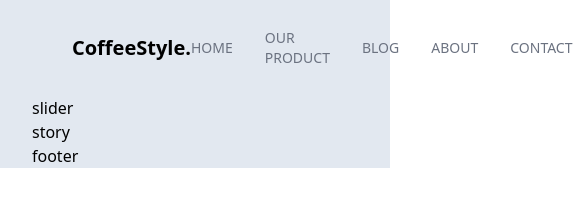
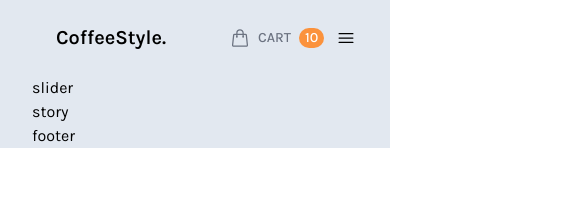
Before and after one commit to ZuyLe13/tailwindcss-coffestyle, a website: page public/index.html in a window 390 px wide. Shown: the top 206 px of the page, 585 px wide, since content can reach past the window. Drawn offline with nearby package versions, Linux system fonts and the light colour scheme; files that its build step writes are made by us from their sources.

Commit message:
Responsive header

```diff
--- a/public/index.html
+++ b/public/index.html
@@ -3,45 +3,52 @@
     <head>
         <meta charset="UTF-8" />
         <meta name="viewport" content="width=device-width, initial-scale=1.0" />
+        <link rel="icon" href="./img/favicon/favicon.jpg" sizes="16x16" />
         <title>Coffee Style</title>
         <link href="./output.css" type="text/css" rel="stylesheet" />
+        <script src="main.js" type="text/javascript" async></script>
     </head>
     <body>
         <div id="root">
             <div
-                class="content-wrapper max-w-screen-2xl text-base mx-auto px-8 bg-slate-200"
+                class="content-wrapper font-Karla max-w-screen-2xl text-base mx-auto px-8 bg-slate-200"
             >
-                <header class="py-6 mx-10">
-                    <nav class="flex flex-row justify-between items-center">
+                <header class="p-6 mx-auto">
+                    <nav
+                        class="flex flex-row justify-between items-center relative"
+                    >
                         <div
                             class="logo basis-2/6 text-center text-xl font-semibold cursor-pointer"
                         >
                             CoffeeStyle.
                         </div>
                         <ul
-                            class="flex items-center justify-end gap-8 uppercase text-sm text-gray-500 font-medium basis-3/6"
+                            id="ct-top-menu"
+                            class="basis-3/6 hidden lg:flex lg:items-center lg:justify-end lg:gap-8 uppercase text-sm text-gray-500 font-medium"
                         >
                             <li class="ct-top-menu-item">
-                                <a href="#!" class="">Home</a>
+                                <a href="#!">Home</a>
+                            </li>
+                            <li
+                                class="ct-top-menu-item ct-top-menu-item--active"
+                            >
+                                <a href="#!">Product</a>
                             </li>
                             <li class="ct-top-menu-item">
-                                <a href="#!" class="">Our Product</a>
+                                <a href="#!">Blog</a>
                             </li>
                             <li class="ct-top-menu-item">
-                                <a href="#!" class="">Blog</a>
+                                <a href="#!">About</a>
                             </li>
                             <li class="ct-top-menu-item">
-                                <a href="#!" class="">About</a>
+                                <a href="#!">Contact</a>
                             </li>
                             <li class="ct-top-menu-item">
-                                <a href="#!" class="">Contact</a>
-                            </li>
-                            <li class="ct-top-menu-item">
-                                <a href="#!" class="">StyleGuide</a>
+                                <a href="#!">StyleGuide</a>
                             </li>
                         </ul>
                         <ul
-                            class="basis-1/6 flex justify-start items-center ml-16 uppercase text-sm text-gray-500 font-medium"
+                            class="basis-3/6 lg:basis-1/6 flex justify-end lg:justify-start items-center ml-16 uppercase text-sm text-gray-500 font-medium"
                         >
                             <li class="ct-top-menu-item">
                                 <a href="#!" class="flex items-center">
@@ -68,6 +75,25 @@
                                 </a>
                             </li>
                         </ul>
+                        <div
+                            class="basis-1/6 lg:hidden flex items-center cursor-pointer px-3 sm:px-8"
+                        >
+                            <svg
+                                id="ct-toggle-menu"
+                                xmlns="http://www.w3.org/2000/svg"
+                                fill="none"
+                                viewBox="0 0 24 24"
+                                stroke-width="1.5"
+                                stroke="currentColor"
+                                class="ct-icon"
+                            >
+                                <path
+                                    stroke-linecap="round"
+                                    stroke-linejoin="round"
+                                    d="M3.75 6.75h16.5M3.75 12h16.5m-16.5 5.25h16.5"
+                                />
+                            </svg>
+                        </div>
                     </nav>
                 </header>
                 <main>
--- /dev/null
+++ b/public/main.js
@@ -0,0 +1,16 @@
+const topMenu = document.getElementById("ct-top-menu");
+const toggleTopMenu = document.getElementById("ct-toggle-menu");
+
+document.addEventListener("click", (e) => {
+    if (toggleTopMenu.contains(e.target)) {
+        // Click to Toggle top menu icon
+        topMenu.classList.toggle("hidden");
+        topMenu.classList.toggle("ct-topmenu-expanded");
+    } else {
+        // Click outside from Toggle top menu
+        if (topMenu.classList.contains("ct-topmenu-expanded")) {
+            topMenu.classList.remove("ct-topmenu-expanded");
+            topMenu.classList.add("hidden");
+        }
+    }
+});
--- a/src/input.css
+++ b/src/input.css
@@ -1,12 +1,21 @@
+@import url("https://fonts.googleapis.com/css2?family=Karla:ital,wght@0,200;0,300;0,400;0,500;0,600;0,700;0,800;1,200;1,300;1,400;1,500;1,600;1,700;1,800&display=swap");
 @tailwind base;
 @tailwind components;
 @tailwind utilities;
 
 /* ct === Custom */
 
+.ct-topmenu-expanded {
+    @apply absolute top-10 z-50 w-full text-center bg-white animate-slideDown;
+}
+
 .ct-top-menu-item {
-    @apply cursor-pointer py-1 hover:text-gray-800 relative after:absolute after:bottom-0 after:left-0
-    after:bg-light-coffee after:h-0.5 after:w-0 hover:after:w-full after:transition-all after:ease-in-out after:duration-300;
+    @apply cursor-pointer py-1 hover:text-gray-800 relative after:lg:absolute after:lg:bottom-0 after:lg:left-0
+    after:lg:bg-light-coffee after:lg:h-0.5 after:lg:w-0 hover:after:lg:w-full after:lg:transition-all after:lg:ease-in-out after:lg:duration-300;
+}
+
+.ct-top-menu-item--active {
+    @apply text-gray-800;
 }
 
 .ct-icon {
--- a/tailwind.config.js
+++ b/tailwind.config.js
@@ -3,8 +3,20 @@ module.exports = {
     content: ["./public/**/*.{html,js}"],
     theme: {
         extend: {
+            fontFamily: {
+                Karla: ["Karla", "sans-serif"],
+            },
             colors: {
                 "light-coffee": "#c89f94",
+            },
+            keyframes: {
+                slideDown: {
+                    "0%": { transform: "translateY(-100%)" },
+                    "100%": { transform: "translateY(0)" },
+                },
+            },
+            animation: {
+                slideDown: "slideDown .3s ease-in-out",
             },
         },
     },
```
Also changed, not shown: public/img/favicon/favicon.jpg (added).
